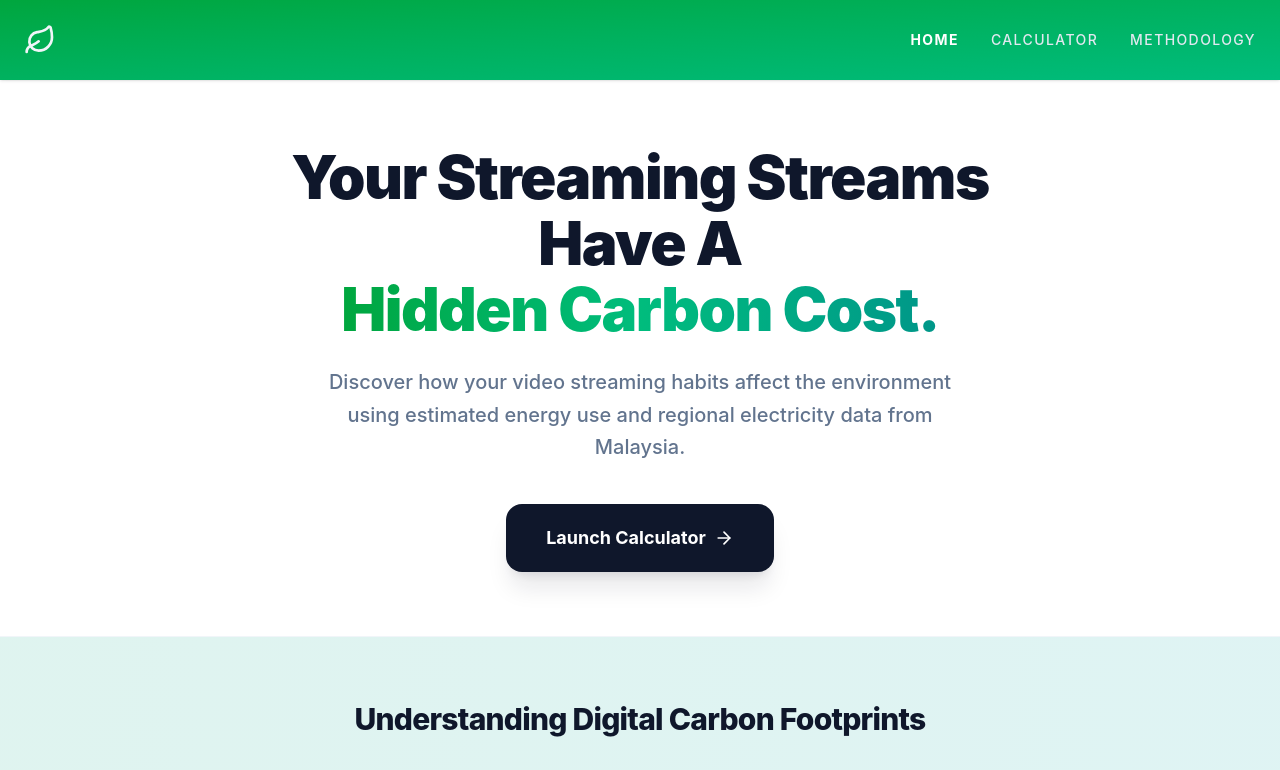
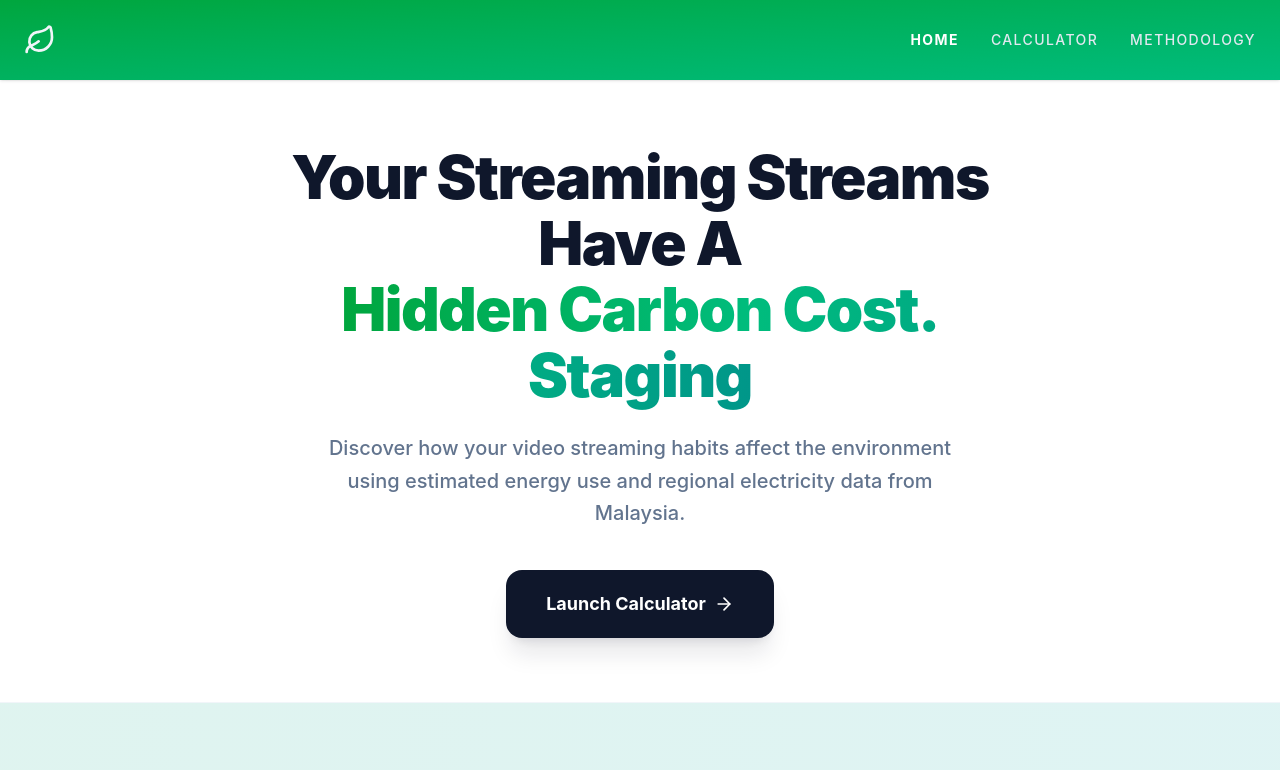
Before and after one commit to suemay4/streaming-carbon-app, a React (Vite) app: page / in a window 1280 px wide. Shown: the top 770 px of the page. Built offline with nearby package versions, Linux system fonts and the light colour scheme.

Commit message:
Update Home.jsx to view changes

```diff
--- a/src/pages/Home.jsx
+++ b/src/pages/Home.jsx
@@ -16,7 +16,7 @@ function Home() {
             <h1 className="text-5xl md:text-6xl font-black text-slate-900 tracking-tight leading-[1.1]">
               Your Streaming Streams Have A <br />
               <span className="bg-gradient-to-r from-green-600 via-emerald-500 to-teal-600 bg-clip-text text-transparent">
-                Hidden Carbon Cost.
+                Hidden Carbon Cost. Staging
               </span>
             </h1>
             <p className="text-lg md:text-xl text-slate-500 font-medium leading-relaxed max-w-2xl mx-auto">
```
